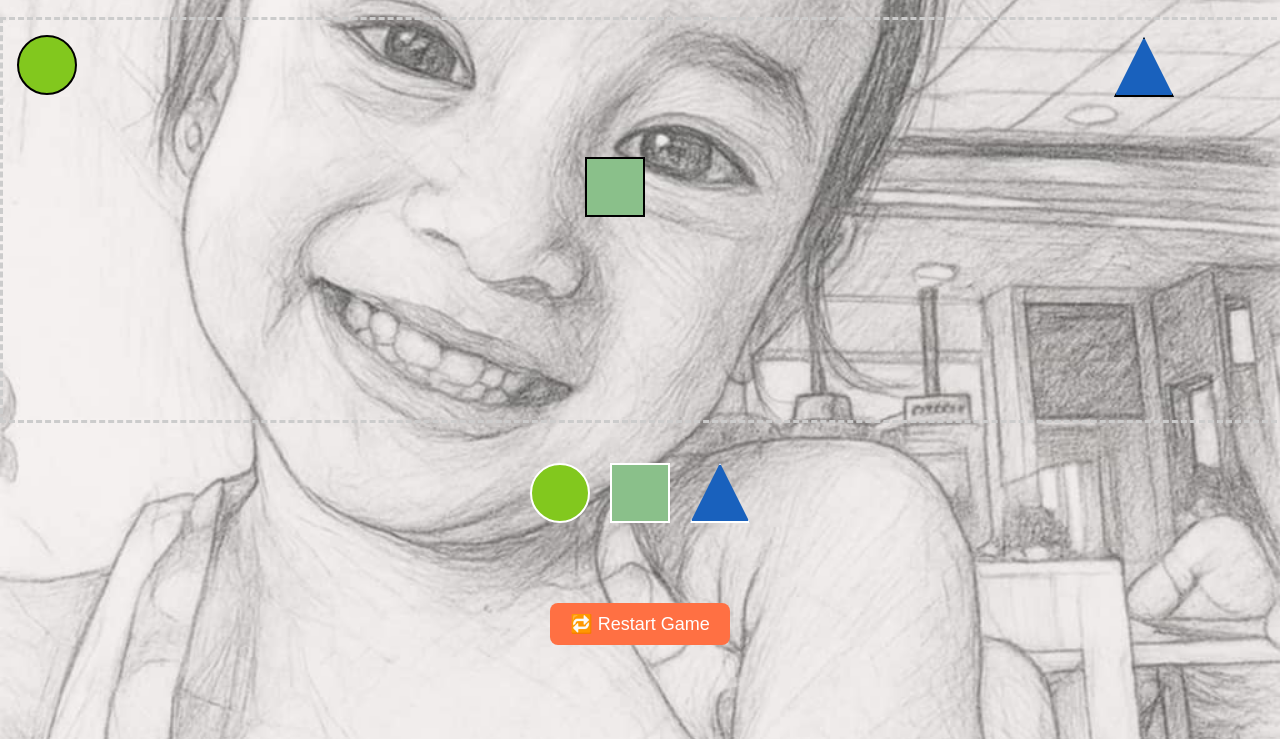
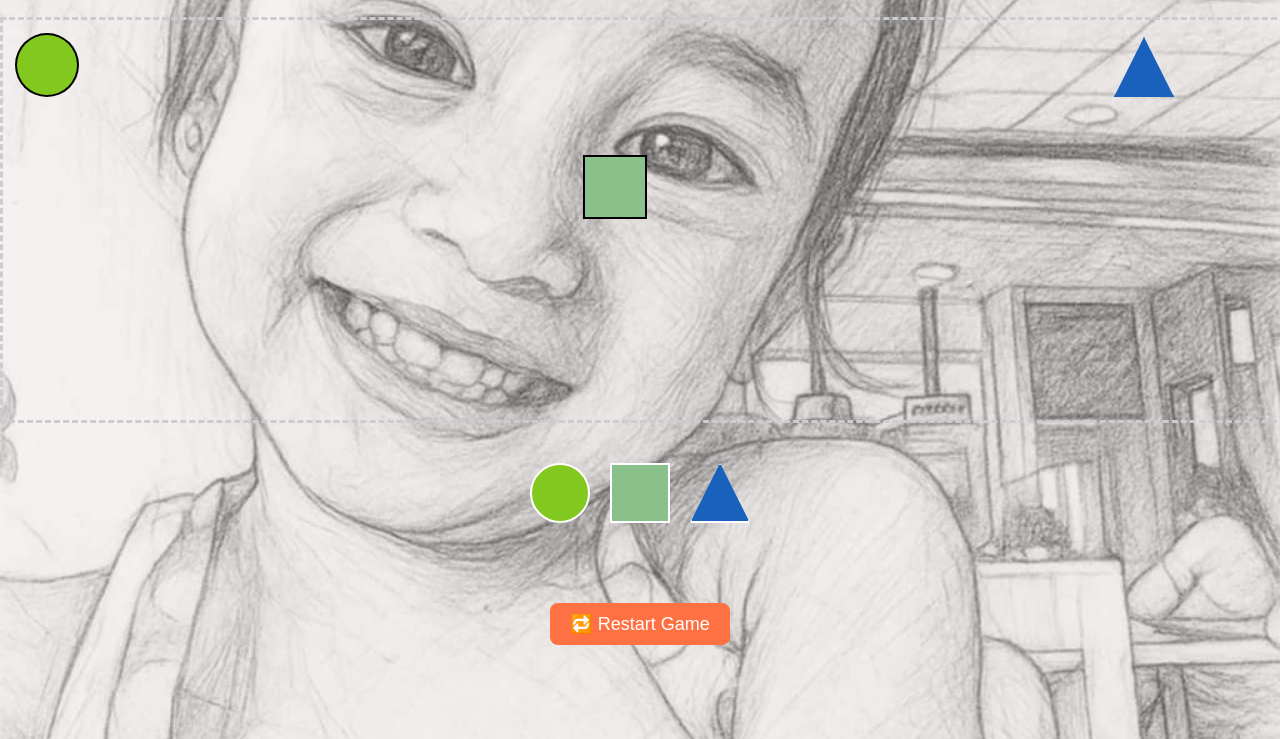
Before and after one commit to nelkyut/rainelshapegame, a plain HTML site: page index.html in a window 1280 px wide. Shown: the part 61-800 px from the top of the page. Drawn offline with Linux system fonts and the light colour scheme.

Commit message:
Update index.html

```diff
--- a/index.html
+++ b/index.html
@@ -40,9 +40,10 @@
   height: 60px;
   cursor: grab;
   touch-action: none;
-      border: 2px solid black;
   box-sizing: border-box;
   z-index: 10;
+  box-shadow: 0 0 0 2px black; /* black "border" that works even on clip-path */
+  transition: transform 0.2s;
 }
 
     .dropzone-area {
```
Lines whose indentation alone changed are shown as unchanged.
